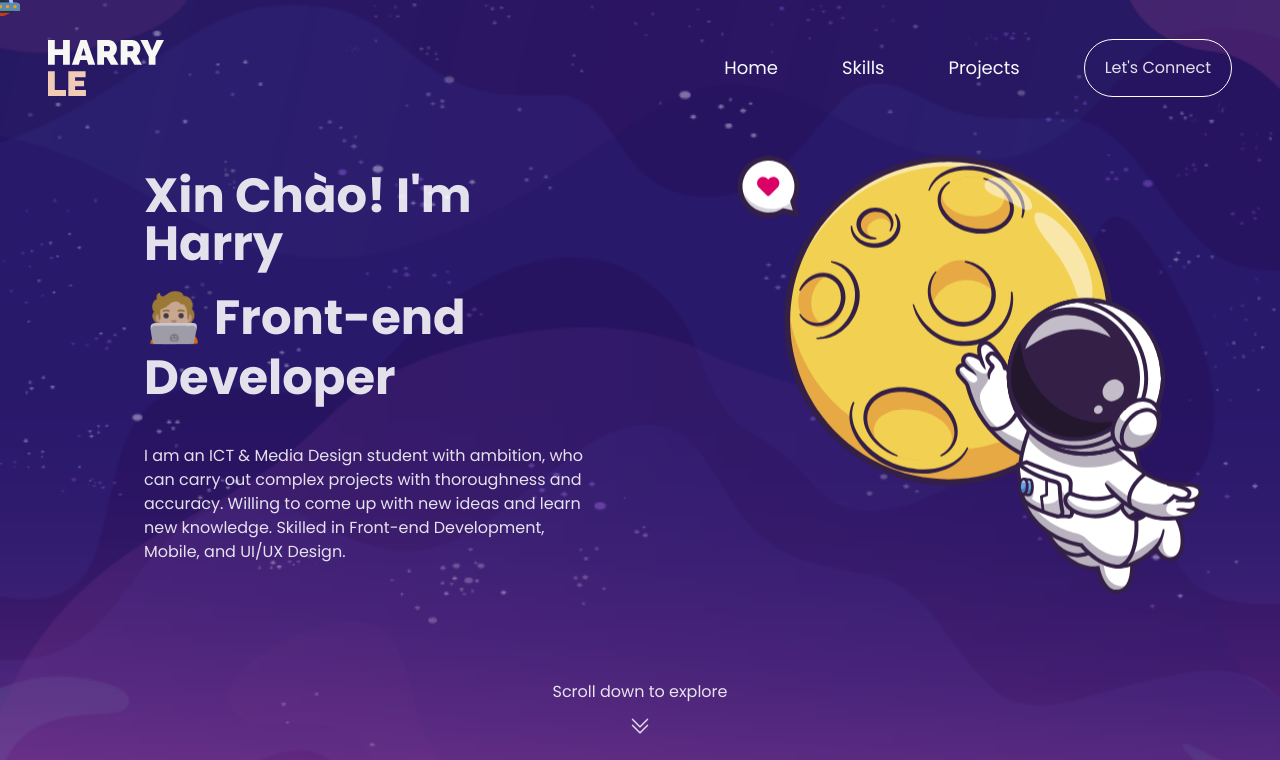
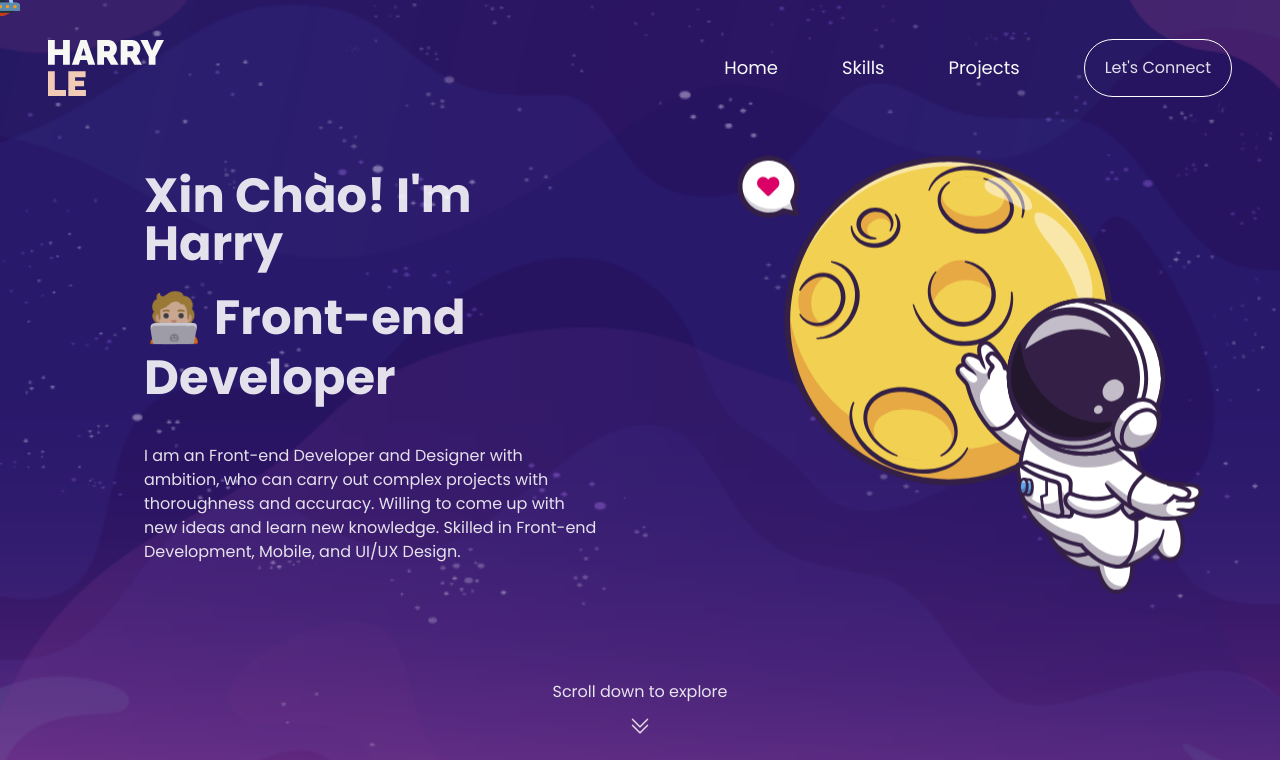
Before and after one commit to leecamm/portfolio-website, a React (Vite) app: page / in a window 1280 px wide. Shown: the top 760 px of the page. Built offline with nearby package versions, Linux system fonts and the light colour scheme.

Commit message:
changed texts

```diff
--- a/src/components/IntroBanner.jsx
+++ b/src/components/IntroBanner.jsx
@@ -56,10 +56,10 @@ const IntroBanner = () => {
             <span className="leading-tight">🧑🏼‍💻 {text}</span>
           </h2>
           <p className="pt-5">
-            I am an ICT & Media Design student with ambition, who can carry out
-            complex projects with thoroughness and accuracy. Willing to come up
-            with new ideas and learn new knowledge. Skilled in Front-end
-            Development, Mobile, and UI/UX Design.
+            I am an Front-end Developer and Designer with ambition, who can
+            carry out complex projects with thoroughness and accuracy. Willing
+            to come up with new ideas and learn new knowledge. Skilled in
+            Front-end Development, Mobile, and UI/UX Design.
           </p>
         </div>
         <img
```
